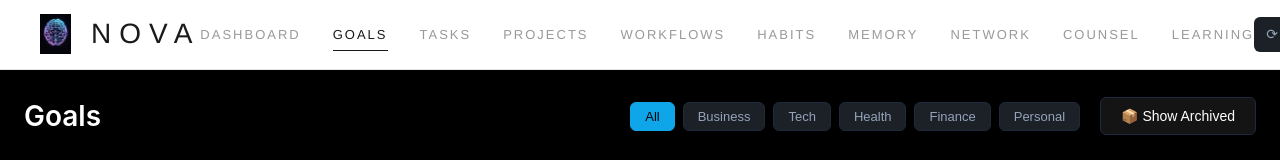
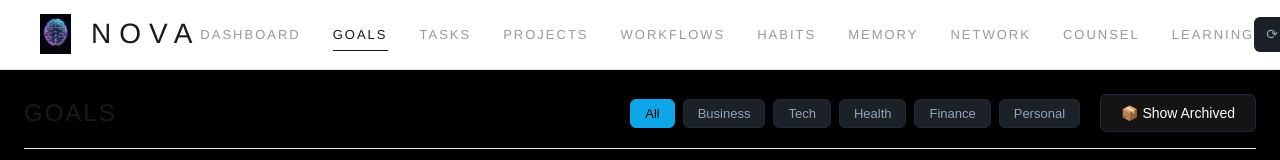
Before and after one commit to axiommaximusai-collab/nova-dashboard, a website: page src/renderer/index.html in a window 1280 px wide. Both pictures are taken after a click on the button "GOALS". Shown: the top 160 px of the page. Drawn offline with Linux system fonts and the light colour scheme; no server answers.

Commit message:
Update tab headers to elegant style

```diff
--- a/src/renderer/styles/nova.css
+++ b/src/renderer/styles/nova.css
@@ -162,12 +162,18 @@ body {
   display: flex;
   justify-content: space-between;
   align-items: center;
-  margin-bottom: 24px;
+  margin-bottom: 32px;
+  padding-bottom: 16px;
+  border-bottom: 1px solid #e5e5e5;
 }
 
 .tab-header h2 {
-  font-size: 28px;
-  font-weight: 600;
+  font-size: 24px;
+  font-weight: 300;
+  letter-spacing: 2px;
+  color: #1a1a1a;
+  text-transform: uppercase;
+  font-family: 'Helvetica Neue', 'Arial', sans-serif;
 }
 
 /* Buttons */
```
